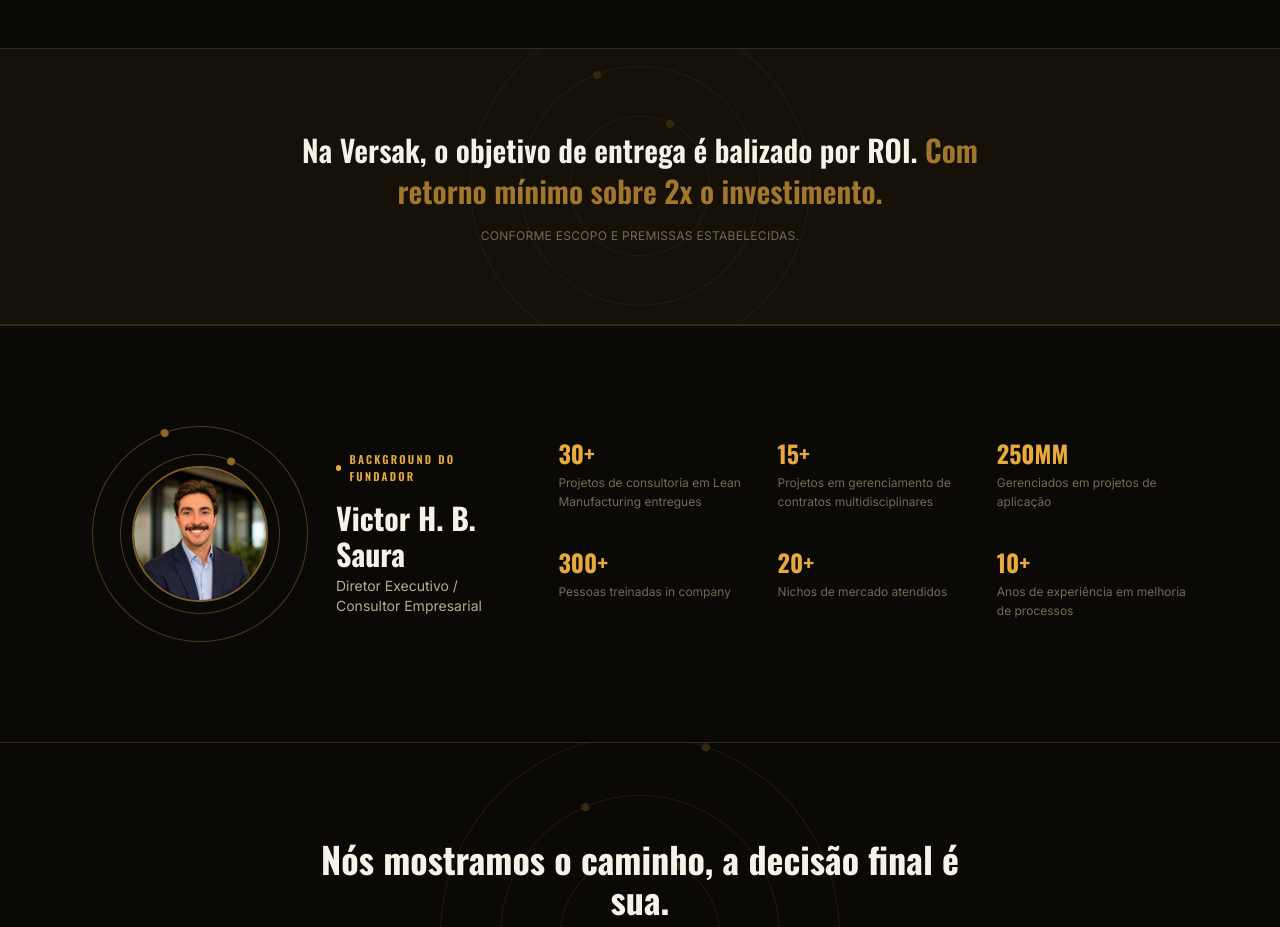
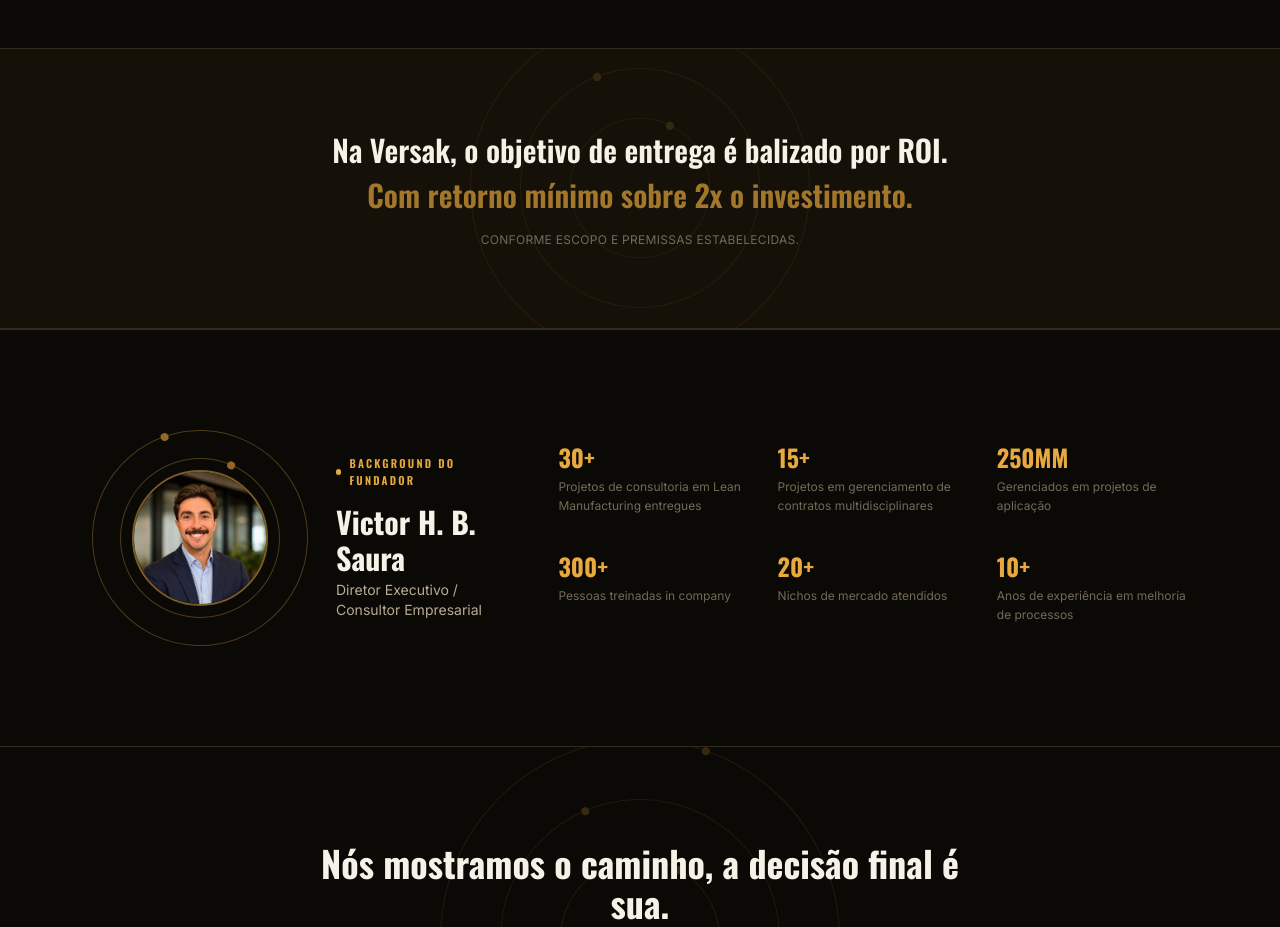
Before and after one commit to O-Carvalho/Versak, a Next.js app: page / in a window 1280 px wide. Shown: the part 3180-4107 px from the top of the page. Built offline with nearby package versions, Linux system fonts and the light colour scheme.

Commit message:
style: put ROI banner highlight phrase on its own line below the white phrase

```diff
--- a/components/sections/roi-banner.tsx
+++ b/components/sections/roi-banner.tsx
@@ -20,9 +20,9 @@
       <Container className="relative text-center">
         <Reveal>
           <p className="mx-auto max-w-3xl font-display text-2xl font-semibold leading-snug text-text sm:text-3xl">
-            {roi.titulo}{" "}
+            {roi.titulo}
             <motion.span
-              className="text-gold"
+              className="mt-1 block text-gold"
               animate={{ opacity: [0.6, 1, 0.6] }}
               transition={{ duration: 3, repeat: Infinity, ease: "easeInOut" }}
             >
```
